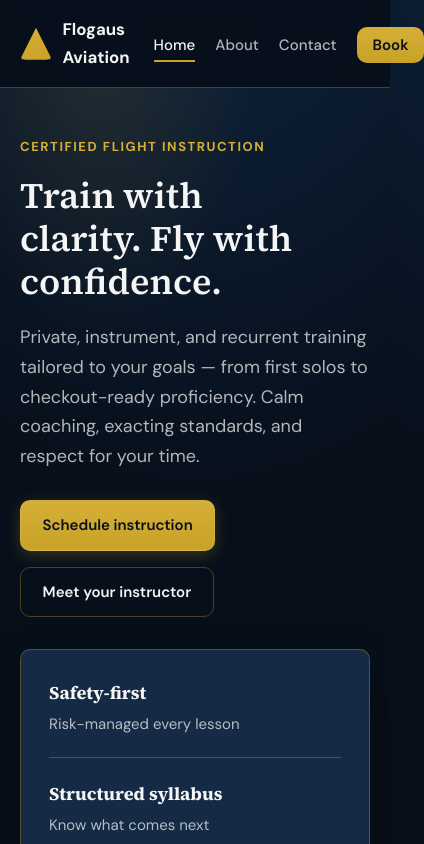
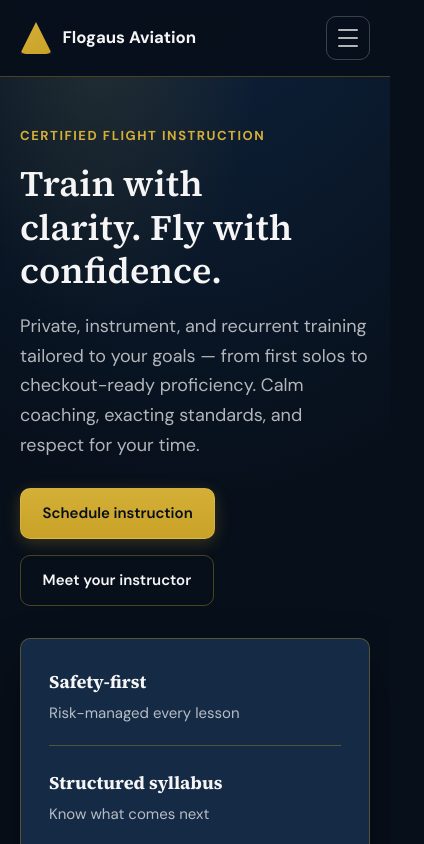
Before and after one commit to dylanflogaus/Flogaus-Aviation, a React (Vite) app: page / in a window 390 px wide. Shown: the top 844 px of the page, 424 px wide, since content can reach past the window. Built offline with nearby package versions, Linux system fonts and the light colour scheme.

Commit message:
Add mobile hamburger nav with refined styling
- Toggle menu with backdrop, escape key, and route-change close
- Align mobile links with header container; minimal panel styling
- Neutral menu toggle and backdrop; preserve link hover states

```diff
--- a/src/components/Header.tsx
+++ b/src/components/Header.tsx
@@ -1,17 +1,79 @@
-import { NavLink } from "react-router-dom";
+import { useCallback, useEffect, useId, useState } from "react";
+import { NavLink, useLocation } from "react-router-dom";
 
 const navLinkClass = ({ isActive }: { isActive: boolean }) =>
   `header__link${isActive ? " header__link--active" : ""}`;
 
 export function Header() {
+  const [menuOpen, setMenuOpen] = useState(false);
+  const navId = useId();
+  const location = useLocation();
+
+  const closeMenu = useCallback(() => setMenuOpen(false), []);
+
+  useEffect(() => {
+    closeMenu();
+  }, [location.pathname, closeMenu]);
+
+  useEffect(() => {
+    if (!menuOpen) return;
+    const mq = window.matchMedia("(max-width: 767px)");
+    const applyScrollLock = () => {
+      document.body.style.overflow = mq.matches ? "hidden" : "";
+    };
+    applyScrollLock();
+    const onKey = (e: KeyboardEvent) => {
+      if (e.key === "Escape") closeMenu();
+    };
+    document.addEventListener("keydown", onKey);
+    mq.addEventListener("change", applyScrollLock);
+    return () => {
+      document.removeEventListener("keydown", onKey);
+      mq.removeEventListener("change", applyScrollLock);
+      document.body.style.overflow = "";
+    };
+  }, [menuOpen, closeMenu]);
+
   return (
     <header className="site-header">
       <div className="container header__inner">
-        <NavLink to="/" className="header__brand" end>
+        <NavLink
+          to="/"
+          className="header__brand"
+          end
+          onClick={closeMenu}
+        >
           <span className="header__brand-mark" aria-hidden="true" />
           <span className="header__brand-text">Flogaus Aviation</span>
         </NavLink>
-        <nav className="header__nav" aria-label="Primary">
+        <button
+          type="button"
+          className={`header__menu-toggle${menuOpen ? " header__menu-toggle--open" : ""}`}
+          aria-expanded={menuOpen}
+          aria-controls={navId}
+          aria-label={menuOpen ? "Close menu" : "Open menu"}
+          onClick={() => setMenuOpen((o) => !o)}
+        >
+          <span className="header__menu-bars" aria-hidden="true">
+            <span />
+            <span />
+            <span />
+          </span>
+        </button>
+        {menuOpen ? (
+          <button
+            type="button"
+            className="header__nav-backdrop"
+            aria-label="Close menu"
+            tabIndex={-1}
+            onClick={closeMenu}
+          />
+        ) : null}
+        <nav
+          id={navId}
+          className={`header__nav${menuOpen ? " header__nav--open" : ""}`}
+          aria-label="Primary"
+        >
           <ul className="header__list">
             <li>
               <NavLink to="/" className={navLinkClass} end>
--- a/src/styles/global.css
+++ b/src/styles/global.css
@@ -229,6 +229,8 @@ p:last-child {
   justify-content: space-between;
   gap: 1.5rem;
   padding-block: 1rem;
+  position: relative;
+  z-index: 1;
 }
 
 .header__brand {
@@ -239,6 +241,8 @@ p:last-child {
   font-size: 1.05rem;
   color: var(--color-white);
   text-decoration: none;
+  position: relative;
+  z-index: 2;
 }
 
 .header__brand:hover {
@@ -256,6 +260,81 @@ p:last-child {
   flex-shrink: 0;
 }
 
+.header__menu-toggle {
+  display: none;
+  position: relative;
+  z-index: 2;
+  flex-shrink: 0;
+  align-items: center;
+  justify-content: center;
+  width: 2.75rem;
+  height: 2.75rem;
+  padding: 0;
+  margin: 0;
+  margin-left: auto;
+  border: 1px solid rgba(245, 245, 245, 0.22);
+  border-radius: var(--radius-md);
+  background: transparent;
+  color: var(--color-muted);
+  cursor: pointer;
+  transition: background 0.15s ease, border-color 0.15s ease, color 0.15s ease;
+}
+
+.header__menu-toggle:hover {
+  background: rgba(245, 245, 245, 0.06);
+  border-color: rgba(245, 245, 245, 0.35);
+  color: var(--color-white);
+}
+
+.header__menu-toggle:focus-visible {
+  outline: 2px solid var(--color-gold);
+  outline-offset: 3px;
+}
+
+.header__menu-bars {
+  display: flex;
+  flex-direction: column;
+  justify-content: center;
+  gap: 0.35rem;
+  width: 1.25rem;
+  pointer-events: none;
+}
+
+.header__menu-bars span {
+  display: block;
+  height: 2px;
+  border-radius: 1px;
+  background: currentColor;
+  box-shadow: 0 0 0 1px rgba(7, 15, 26, 0.25);
+  transition: transform 0.2s ease, opacity 0.2s ease;
+  transform-origin: center;
+}
+
+.header__menu-toggle--open .header__menu-bars span:nth-child(1) {
+  transform: translateY(0.45rem) rotate(45deg);
+}
+
+.header__menu-toggle--open .header__menu-bars span:nth-child(2) {
+  opacity: 0;
+  transform: scaleX(0);
+}
+
+.header__menu-toggle--open .header__menu-bars span:nth-child(3) {
+  transform: translateY(-0.45rem) rotate(-45deg);
+}
+
+.header__nav-backdrop {
+  display: none;
+  position: fixed;
+  inset: 0;
+  z-index: 0;
+  margin: 0;
+  padding: 0;
+  border: 0;
+  background: rgba(0, 0, 0, 0.35);
+  cursor: pointer;
+}
+
 .header__nav {
   flex-shrink: 0;
 }
@@ -268,6 +347,94 @@ p:last-child {
   list-style: none;
   margin: 0;
   padding: 0;
+}
+
+@media (max-width: 767px) {
+  .header__inner {
+    flex-wrap: wrap;
+    row-gap: 0;
+  }
+
+  .header__brand {
+    flex: 1;
+    min-width: 0;
+  }
+
+  .header__brand-text {
+    white-space: nowrap;
+    overflow: hidden;
+    text-overflow: ellipsis;
+  }
+
+  .header__menu-toggle {
+    display: inline-flex;
+  }
+
+  .header__nav-backdrop {
+    display: block;
+  }
+
+  .header__nav {
+    order: 3;
+    flex-basis: 100%;
+    max-height: 0;
+    overflow: hidden;
+    opacity: 0;
+    visibility: hidden;
+    pointer-events: none;
+    margin: 0;
+    padding: 0;
+    transition: max-height 0.28s ease, opacity 0.2s ease, visibility 0.2s ease,
+      padding 0.28s ease, margin 0.28s ease;
+  }
+
+  .header__nav--open {
+    position: relative;
+    z-index: 2;
+    max-height: min(70vh, 28rem);
+    opacity: 1;
+    visibility: visible;
+    pointer-events: auto;
+    margin-top: 0.75rem;
+    margin-inline: 0;
+    padding-block: 0.25rem 0.5rem;
+    padding-inline: 0;
+    border: 0;
+    background: transparent;
+    box-shadow: none;
+  }
+
+  .header__list {
+    flex-direction: column;
+    align-items: stretch;
+    gap: 0.15rem;
+  }
+
+  .header__list li {
+    border: 0;
+  }
+
+  .header__list li:last-child {
+    margin-top: 0.5rem;
+    padding-top: 0;
+  }
+
+  .header__link {
+    display: block;
+    padding: 0.65rem 0;
+    border-bottom: none;
+    font-size: 1rem;
+  }
+
+  .header__link--active {
+    color: var(--color-white);
+    font-weight: 600;
+  }
+
+  .header__link.header__cta {
+    text-align: center;
+    padding-block: 0.65rem;
+  }
 }
 
 .header__link {
```
